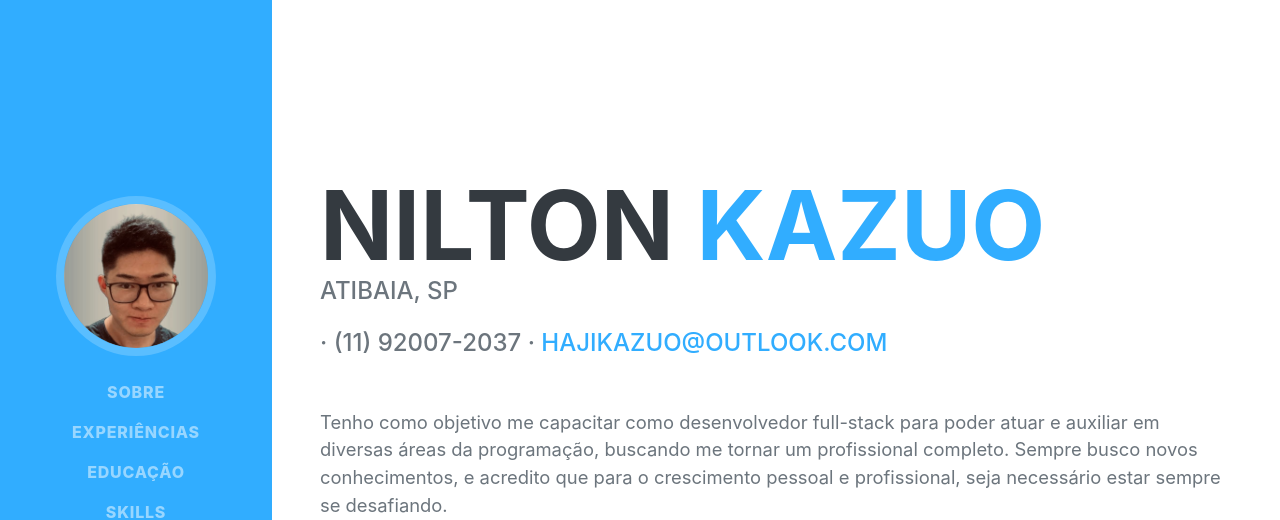
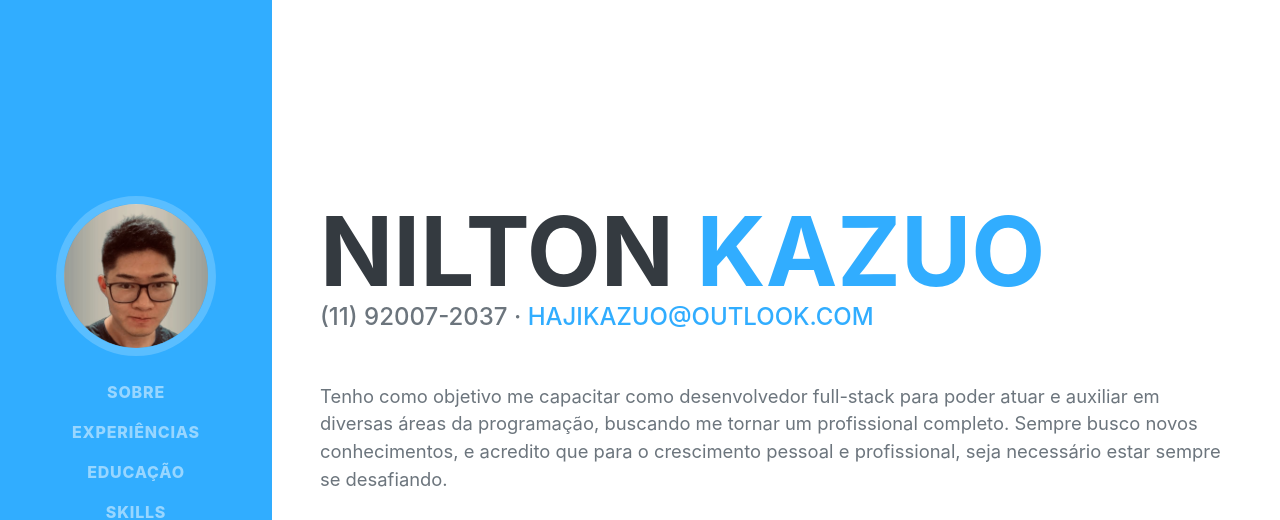
Before and after one commit to hajikazuo/Curriculo---Nilton-Kazuo, a plain HTML site: page index.html in a window 1280 px wide. Shown: the top 520 px of the page. Drawn offline with nearby package versions, Linux system fonts and the light colour scheme; a web font is replaced by a local one.

Commit message:
Update index.html

```diff
--- a/index.html
+++ b/index.html
@@ -52,7 +52,7 @@
         <section class="resume-section" id="about">
             <div class="resume-section-content">
                 <h1 class="mb-0">Nilton <span class="text-primary">Kazuo</span></h1>
-                <div class="subheading mb-5"><p>Atibaia, SP</p> · (11) 92007-2037 ·
+                <div class="subheading mb-5">(11) 92007-2037 ·
                     <a href="mailto:hajikazuo@outlook.com">hajikazuo@outlook.com</a></div>
                 <p class="lead mb-5">Tenho como objetivo me capacitar como desenvolvedor full-stack para poder atuar e
                     auxiliar em diversas áreas da programação, buscando me tornar um profissional completo. Sempre busco
```
